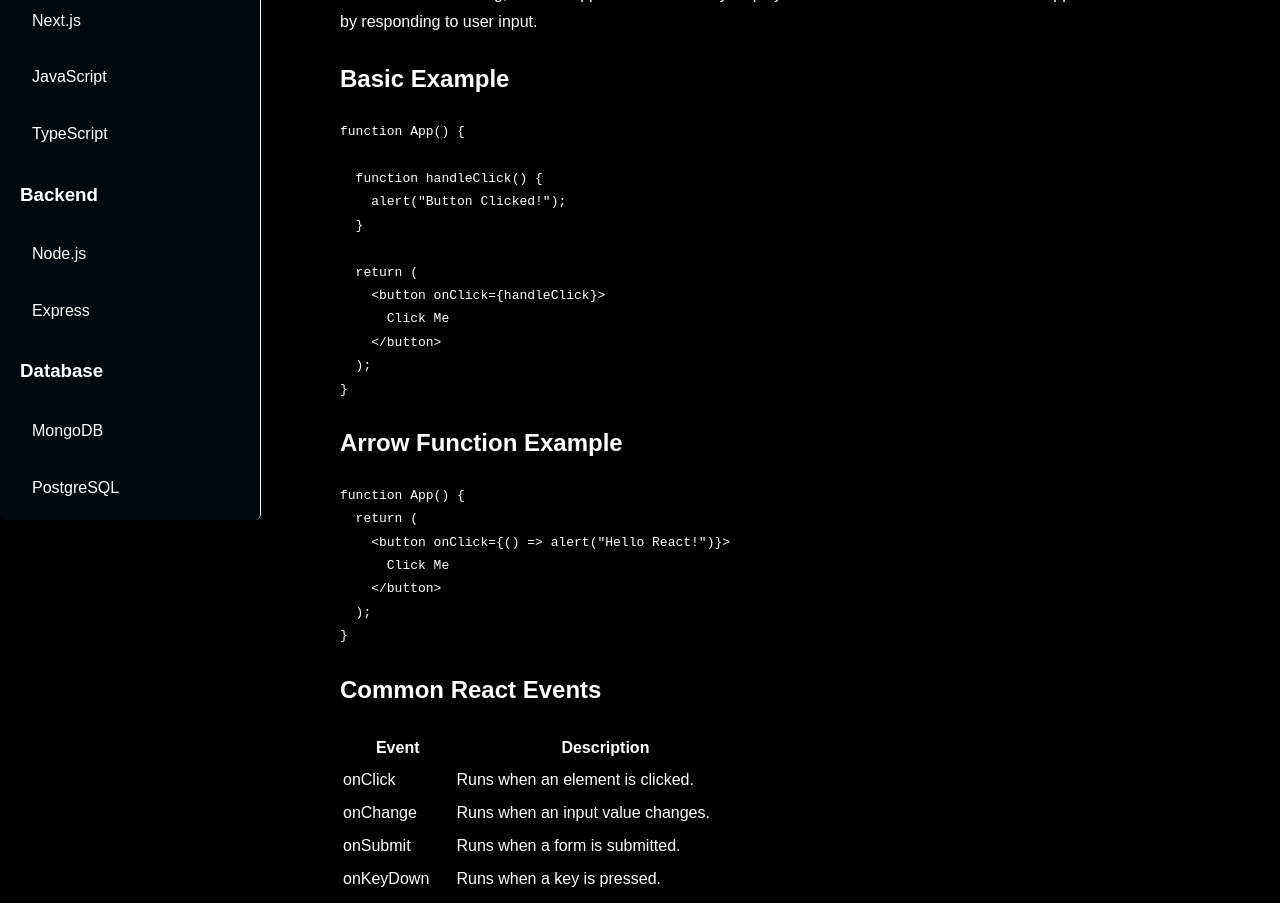
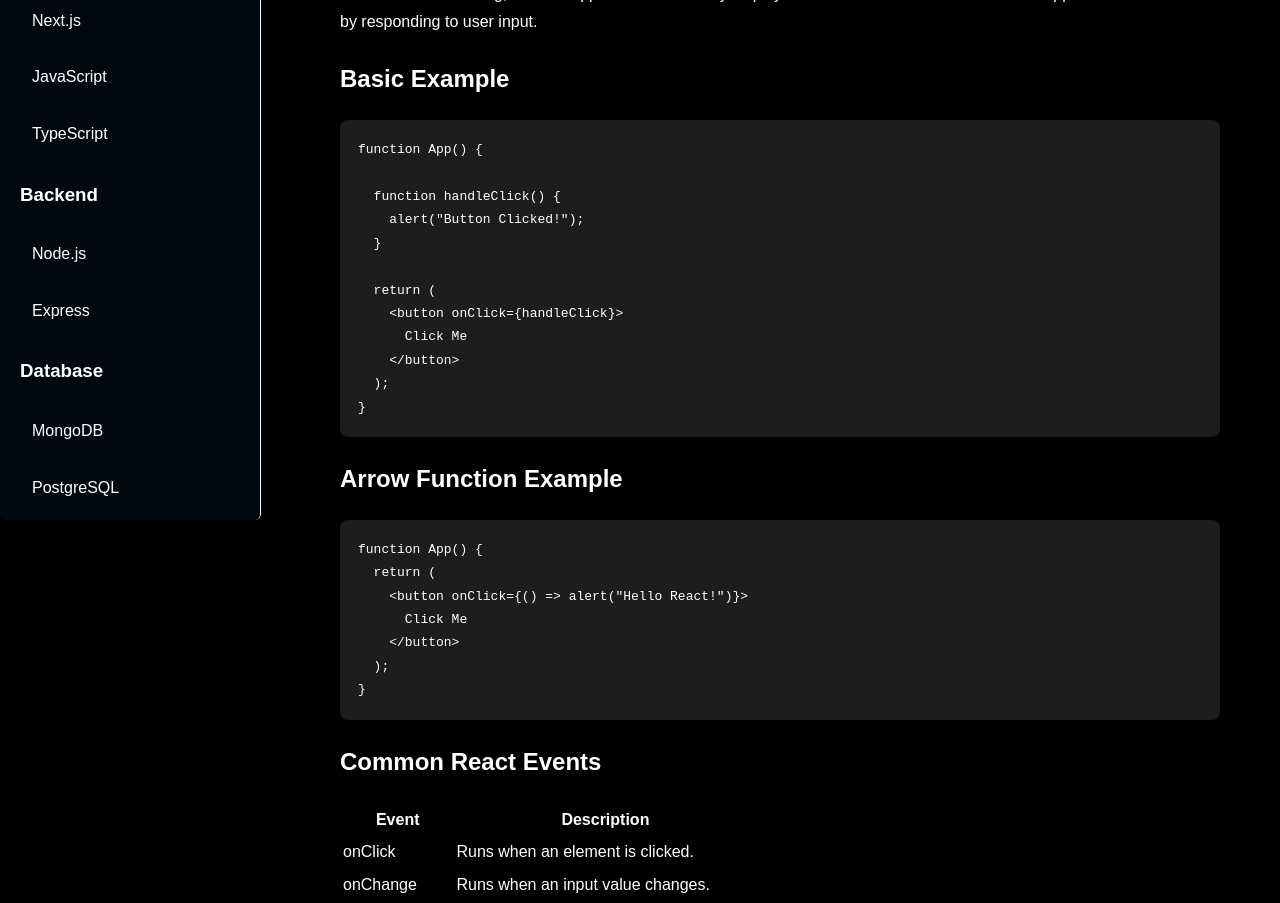
Before and after one commit to asmitbiswas/Project-Next-JS, a Next.js app in the folder app/: page /React/Event_Handling in a window 1280 px wide. Shown: the part 320-1223 px from the top of the page. Built offline with nearby package versions, Linux system fonts and the light colour scheme.

Commit message:
Style  added for pre

```diff
--- a/app/app/(categories)/React/Event_Handling/page.tsx
+++ b/app/app/(categories)/React/Event_Handling/page.tsx
@@ -25,7 +25,13 @@ export default function EventHandling() {
 
         <h2>Basic Example</h2>
 
-        <pre>
+        <pre
+        style={{
+            background:"#1d1d1d",
+            borderRadius:"8px",
+            padding:"18px",
+            overflowX:"auto",
+        }}>
 {`function App() {
 
   function handleClick() {
@@ -42,7 +48,13 @@ export default function EventHandling() {
 
         <h2>Arrow Function Example</h2>
 
-        <pre>
+        <pre
+          style={{
+            background:"#1d1d1d",
+            borderRadius:"8px",
+            padding:"18px",
+            overflowX:"auto",
+        }}>
 {`function App() {
   return (
     <button onClick={() => alert("Hello React!")}>
```
